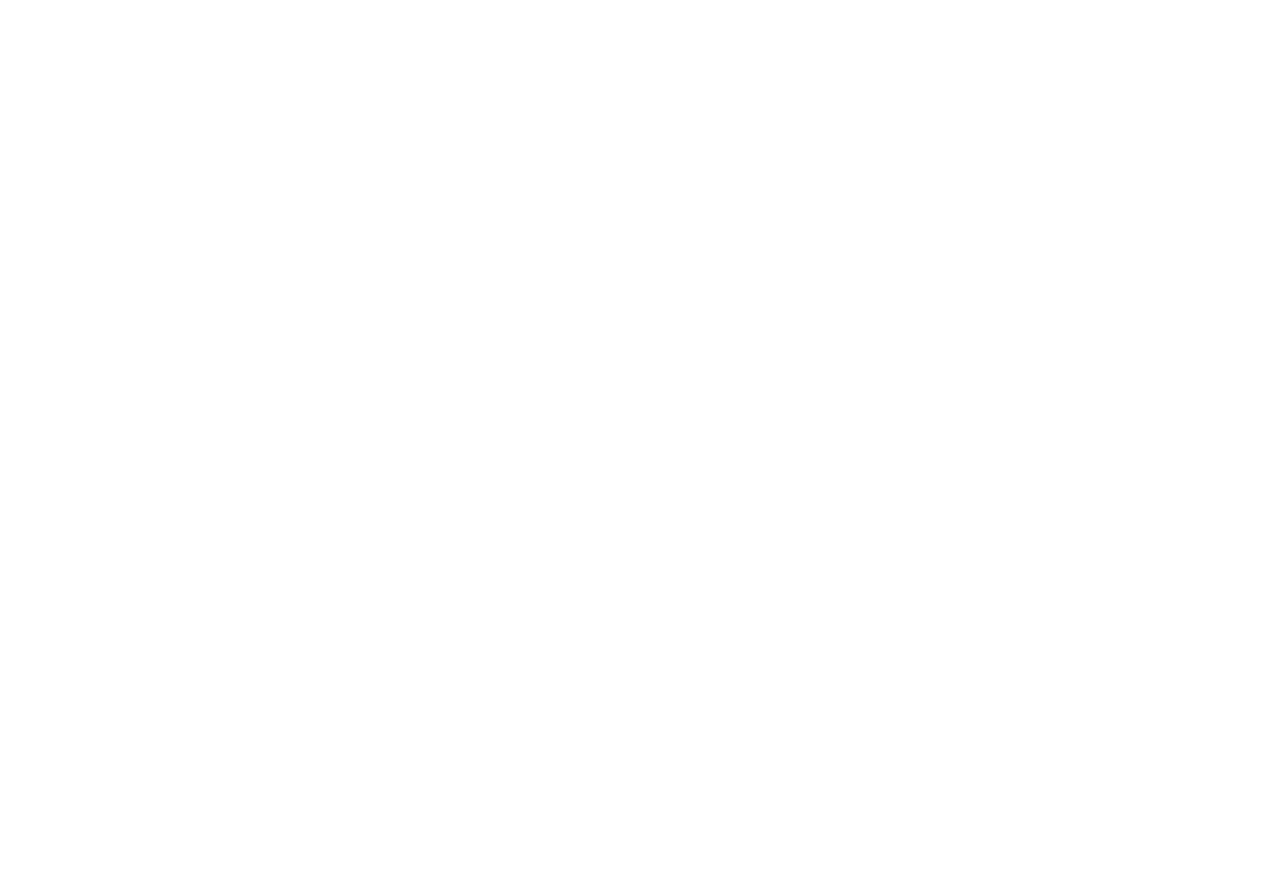
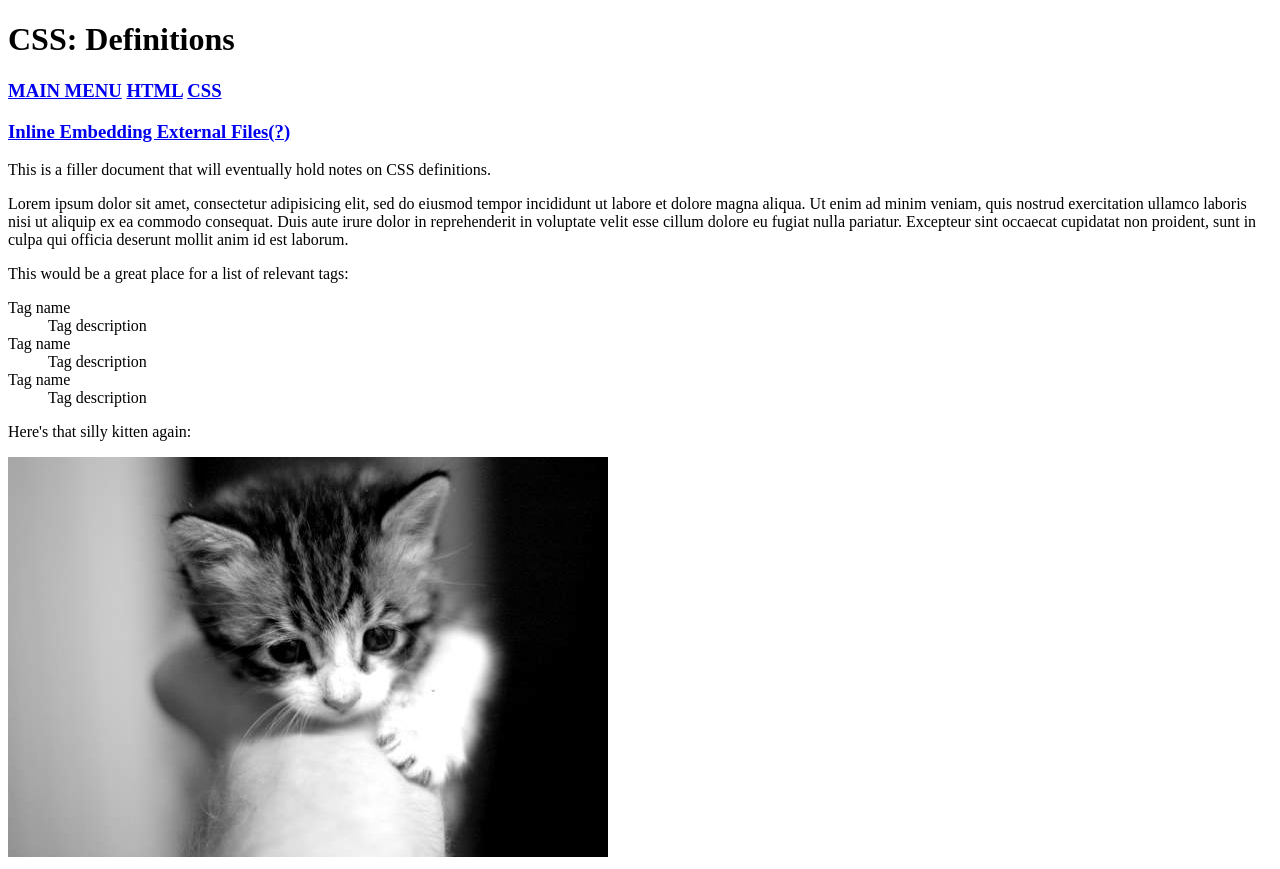
Before and after one commit to halfghaninne/2015-02-09-basic-html-css, a plain HTML site: page css/definitions.html in a window 1280 px wide. Before the commit the page ends 800 px from the top, so only its background shows below. Drawn offline with Linux system fonts and the light colour scheme.

Commit message:
Filled out CSS note files.

```diff
--- a/css/definitions.html
+++ b/css/definitions.html
@@ -0,0 +1,33 @@
+<!DOCTYPE html>
+<html>
+
+  <body>
+
+    <h1>CSS: Definitions</h1>
+
+    <h3><a href="../index.html">MAIN MENU</a>  <a href="../html/index.html">HTML</a>  <a href="../css/index.html">CSS</a></h3>
+
+    <h3><a href="/inline-embedding-external.html">Inline Embedding External Files(?)</a></h3>
+
+    <p>This is a filler document that will eventually hold notes on CSS definitions.</p>
+
+    <p>Lorem ipsum dolor sit amet, consectetur adipisicing elit, sed do eiusmod tempor incididunt ut labore et dolore magna aliqua. Ut enim ad minim veniam, quis nostrud exercitation ullamco laboris nisi ut aliquip ex ea commodo consequat. Duis aute irure dolor in reprehenderit in voluptate velit esse cillum dolore eu fugiat nulla pariatur. Excepteur sint occaecat cupidatat non proident, sunt in culpa qui officia deserunt mollit anim id est laborum.</p>
+
+    <p>This would be a great place for a list of relevant tags:</p>
+
+    <dl>
+      <dt>Tag name</dt>
+      <dd>Tag description</dd>
+      <dt>Tag name</dt>
+      <dd>Tag description</dd>
+      <dt>Tag name</dt>
+      <dd>Tag description</dd>
+    </dl>
+
+    <p>Here's that silly kitten again:</p>
+
+    <img src="/images/kitten1.jpeg">
+
+  </body>
+
+</html>
```
Also changed, not shown: css/index.html (+1 -1 lines), css/inline-embedding-external.html (+33 -0 lines).
